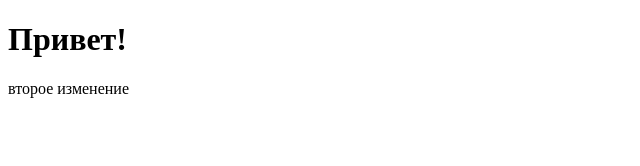
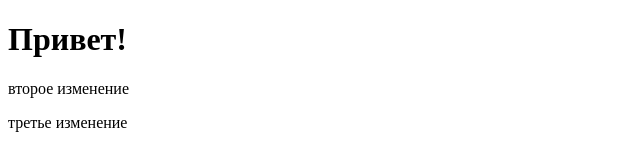
Before and after one commit to salexandr/frontendrepository, a plain HTML site: page index.html in a window 1280 px wide. Shown: the whole page, without its empty margins (0-640 px from the left). Drawn offline with Linux system fonts and the light colour scheme.

Commit message:
Update index.html

```diff
--- a/index.html
+++ b/index.html
@@ -5,5 +5,6 @@
 <body>
 <h1>Привет!</h1>
 <p>второе изменение</p>
+<p>третье изменение</p>
 </body>
 </html>
```
